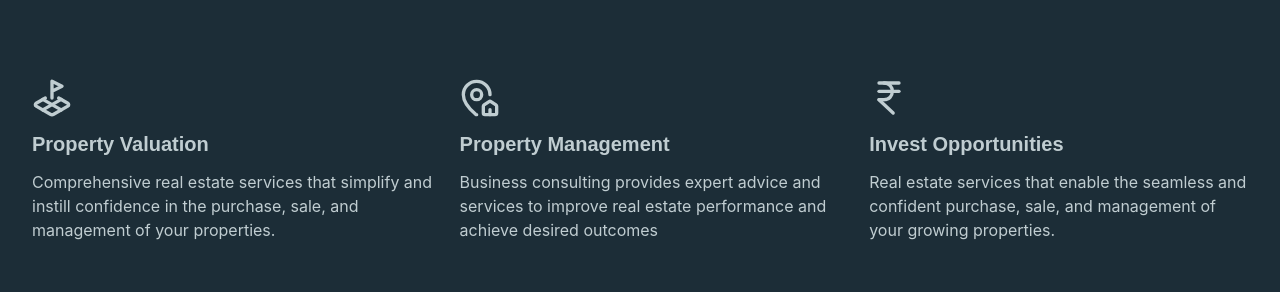
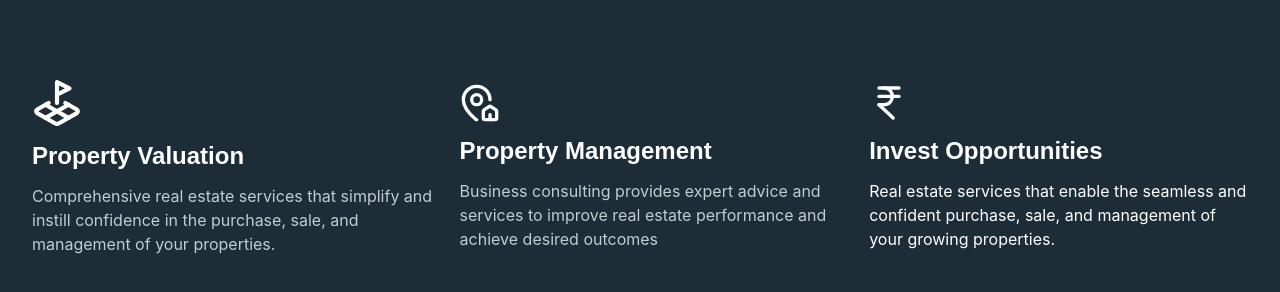
Before and after one commit to info-higaurav/real-estate, a React (Vite) app in the folder client/: page / in a window 1280 px wide. Shown: the part 1846-2138 px from the top of the page. Built offline with nearby package versions, Linux system fonts and the light colour scheme; a web font is replaced by a local one.

Commit message:
about section text and icon adjusted

```diff
--- a/client/src/pages/about/index.tsx
+++ b/client/src/pages/about/index.tsx
@@ -55,21 +55,21 @@ export default function About () {
 
                 <section className="flex flex-col md:flex-row md:items-center">
                 <div className="flex flex-col gap-3 py-10 px-3 ">
-                        <LandPlot size={40} />
-                        <h1 className="text-xl font-bold">Property Valuation</h1>
+                        <LandPlot size={50} className="text-white " />
+                        <h1 className="text-xl font-bold text-white lg:text-2xl">Property Valuation</h1>
                         <p>Comprehensive real estate services that simplify and instill confidence in the purchase, sale, and management of your properties.</p>
                     </div>
 
                     <div className="flex flex-col gap-3 py-5 px-3">
 
-                    <MapPinHouse size={40} />
-                    <h1 className="text-xl font-bold">Property Management</h1>
+                    <MapPinHouse size={40} className="text-white" />
+                    <h1 className="text-xl font-bold text-white lg:text-2xl">Property Management</h1>
                     <p>Business consulting provides expert advice and services to improve real estate performance and achieve desired outcomes</p>
                     </div>
 
-                    <div className="flex flex-col gap-3 py-5 px-3">
-                    <IndianRupee size={40}   />
-                    <h1 className="text-xl font-bold">Invest Opportunities</h1>
+                    <div className="flex flex-col gap-3 py-5 px-3 text-white">
+                    <IndianRupee size={40} className="text-white"   />
+                    <h1 className="text-xl font-bold lg:text-2xl">Invest Opportunities</h1>
                     <p>Real estate services that enable the seamless and confident purchase, sale, and management of your growing properties.</p>
                     </div>
                 </section>
```
